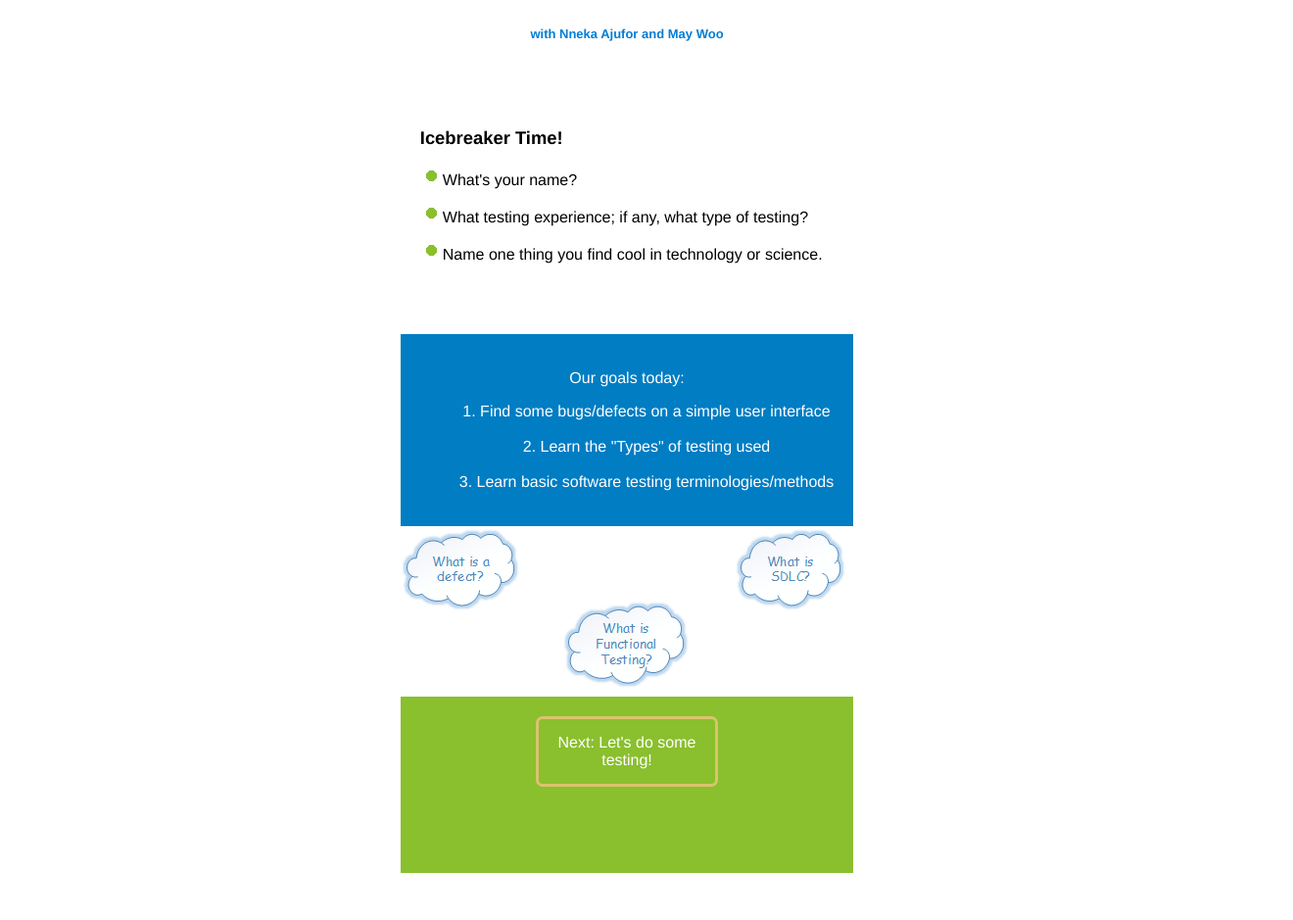
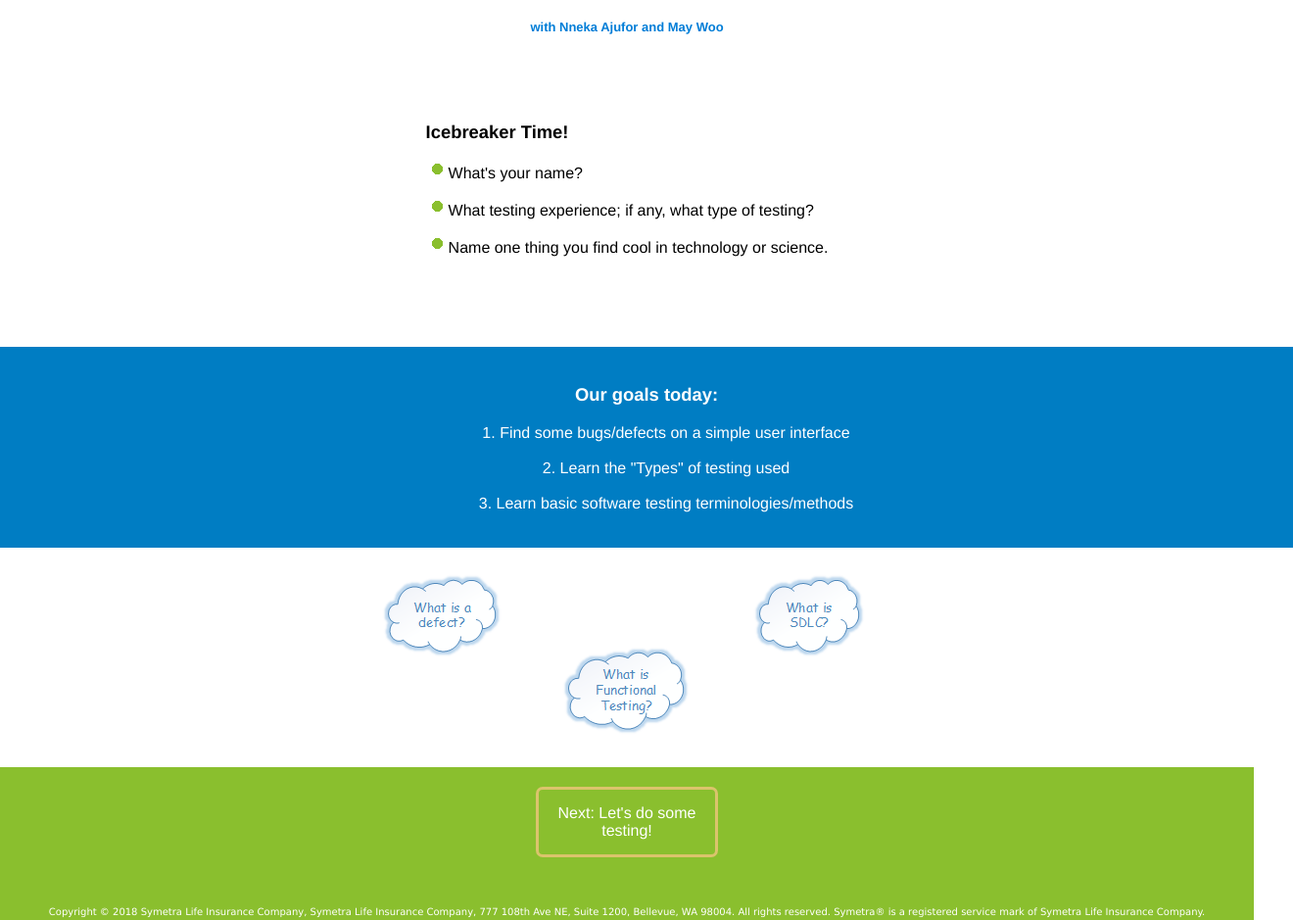
Before and after one commit to ChickTechSymetra/ChickTechSymetra.github.io, a plain HTML site: page QaWelcome.html in a window 1280 px wide. Shown: the part 240-1179 px from the top of the page at 98% size, 1320 px wide, since content can reach past the window. Before the commit the page ends 1151 px from the top, so only its background shows below. Drawn offline with nearby package versions, Linux system fonts and the light colour scheme.

Commit message:
Start of STE reformat

```diff
--- a/Default.css
+++ b/Default.css
@@ -86,6 +86,7 @@ h4 {
 
 section {
     text-align: center;
+    margin: 0;
 }
 nav {
     background-color: white;
@@ -332,6 +333,9 @@ input {
     color: white;
     text-align: center;
     padding: 20px;
+    width: 100%;
+    margin: 0;
+
 }
 .GreenSection {
     background-color: #8abf2e;
--- a/QaWelcome.html
+++ b/QaWelcome.html
@@ -74,43 +74,47 @@
 </head>
 <body>
     <object name="Top" type="text/html" data="Nav.html" style="width: 100%"></object>
-    <section style="text-align: center;">
+
+<div style='text-align: center;'>
     <h1>Software Test Engineer Workshop</h1>
     <h4>with Nneka Ajufor and May Woo </h4>
+    <div style="display: inline-block; padding: 20px; text-align: left;">
+        <div style="margin: auto; padding: 20px;">
+            <p style="font-weight: bold; font-size: 115%">Icebreaker Time!</p>
+            <p><img src="images/greenbullet.png"/>What's your name?</p>
+            <p><img src="images/greenbullet.png"/>What testing experience; if any, what type of testing?</p>
+            <p><img src="images/greenbullet.png"/>Name one thing you find cool in technology or science.</p>
 
-        <div style='display: inline-block; padding: 20px; text-align: left;'>
-            <div style="margin: auto;padding: 20px;">
-                <p style="font-weight: bold; font-size: 115%">Icebreaker Time!</p>
-                <p><img src="images/greenbullet.png" />What's your name?</p>
-                <p><img src="images/greenbullet.png" />What testing experience; if any, what type of testing?</p>
-                <p><img src="images/greenbullet.png" />Name one thing you find cool in technology or science.</p>
-
-            </div><br /><br />
+        </div><br/><br/>
+    </div>
         <div class="BlueSection">
-                <p>Our goals today:</p>
-                <ul  style="list-style-type: none;">
-                    <li>1. Find some bugs/defects on a simple user interface<br /><br /></li>
-                    <li>2. Learn the "Types" of testing used<br /><br /></li>
-                    <li>3. Learn basic software testing terminologies/methods<br /></li>
+            <p style="font-weight: bold; font-size: 115%">Our goals today:</p>
+            <ul style="list-style-type: none;">
+                <li>1. Find some bugs/defects on a simple user interface<br/><br/></li>
+                <li>2. Learn the "Types" of testing used<br/><br/></li>
+                <li>3. Learn basic software testing terminologies/methods<br/></li>
             </ul>
         </div>
+        <div style="width: 500px; text-align: center; display: inline-block; padding: 25px;">
             <div style="float: left;">
-                <img id="HelpDefect" src="images/whatDefect.png" alt="what is a defect?" style="cursor: pointer;" />
+                <img id="HelpDefect" src="images/whatDefect.png" alt="what is a defect?" style="cursor: pointer;"/>
             </div>
             <div style="float: right;">
-                <img id="HelpSdlc" src="images/WhatSdlc.png" alt="what is SDLC?" style="cursor: pointer;" />
+                <img id="HelpSdlc" src="images/WhatSdlc.png" alt="what is SDLC?" style="cursor: pointer;"/>
             </div>
-            <div style="clear: both; align-content: center; text-align: center; ">
+            <div style="clear: both; align-content: center; text-align: center;">
                 <img id="HelpFunctional" src="images/whatFunctional.png" alt="what is functional testing?" style="cursor: pointer; margin-top: -20px;"/>
             </div>
+        </div>
         <div class="GreenSection">
-                <div class="NextLink"><a href="Qa0.html">Next: Let's do some testing!</a></div>
+            <div class="NextLink"><a href="Qa0.html" style="color: white;">Next: Let's do some testing!</a></div>
+            <div id="footer">Copyright &copy; 2018 Symetra Life Insurance Company, Symetra Life Insurance Company, 777 108th Ave NE, Suite 1200, Bellevue, WA 98004. All rights reserved. Symetra&reg; is a registered service mark of Symetra Life Insurance Company.</div>
         </div>
 </div>
+
     <div id="WhatIsDefect" class="WhatIsBox">A Software Defect / Bug is a condition in a software product which does not meet a software requirement (as stated in the requirement specifications) or end-user expectations.</div>
     <div id="WhatIsFunctional" class="WhatIsBox">Functional Testing is testing an integrated system to verify that it meets specified requirements, based on an analysis of the specification of the functionality of a component or system.</div>
     <div id="WhatIsSdlc" class="WhatIsBox">Software life cycle models describe phases of the software cycle and the order in which those phases are executed. Each phase produces deliverables required by the next phase in the life cycle. Requirements are translated into design. Code is produced according to the design which is called development phase. After coding and development the testing verifies the deliverable of the implementation phase against requirements.</div>
-    </section>
 
 </body>
 </html>
```
Also changed, not shown: DevWelcome.html (+19 -15 lines), index.html (+1 -1 lines). Lines whose indentation alone changed are shown as unchanged.
